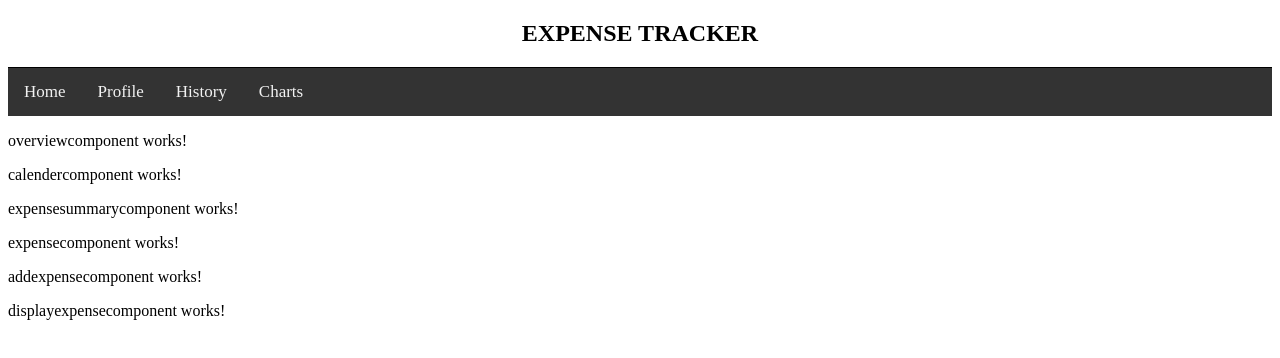
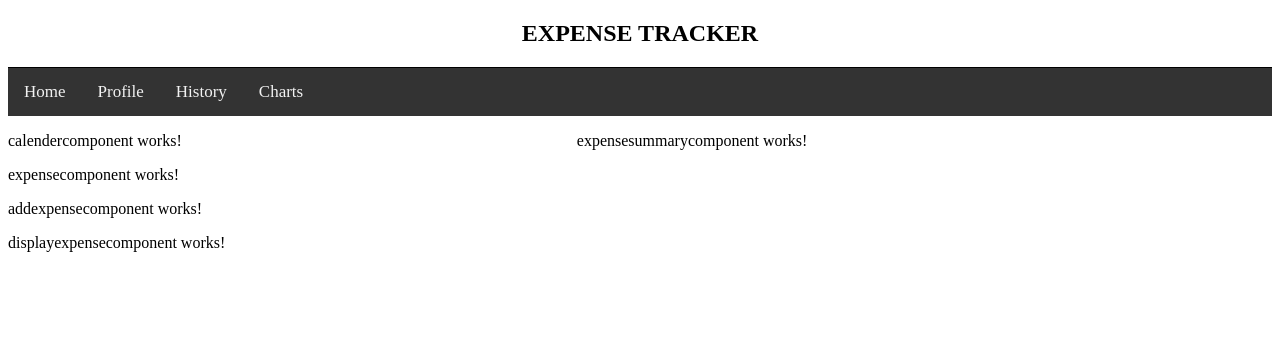
Before and after one commit to fiercearyan/expense-tracker, an Angular app in the folder expense-tracker/: page / in a window 1280 px wide. Shown: the top 358 px of the page. Built offline with nearby package versions, Linux system fonts and the light colour scheme.

Commit message:
adding overview component

```diff
--- a/expense-tracker/src/app/overviewcomponent/overviewcomponent.component.css
+++ b/expense-tracker/src/app/overviewcomponent/overviewcomponent.component.css
@@ -0,0 +1,13 @@
+.overview-summary-pres{
+    width: 100%;
+}
+
+.calendar-summary-pres{
+    width:45%;
+    float:left;
+}
+
+.expense-summary-pres{
+    width:55%;
+    float:right;
+}
--- a/expense-tracker/src/app/overviewcomponent/overviewcomponent.component.html
+++ b/expense-tracker/src/app/overviewcomponent/overviewcomponent.component.html
@@ -1,3 +1,8 @@
-<p>overviewcomponent works!</p>
-<app-calendercomponent></app-calendercomponent>
-<app-expensesummarycomponent></app-expensesummarycomponent>
+<div class="overview-summary-pres">
+    <div class="calendar-summary-pres">
+        <app-calendercomponent></app-calendercomponent>
+    </div>
+    <div class="expense-summary-pres">
+        <app-expensesummarycomponent></app-expensesummarycomponent>
+    </div>
+</div>
```
